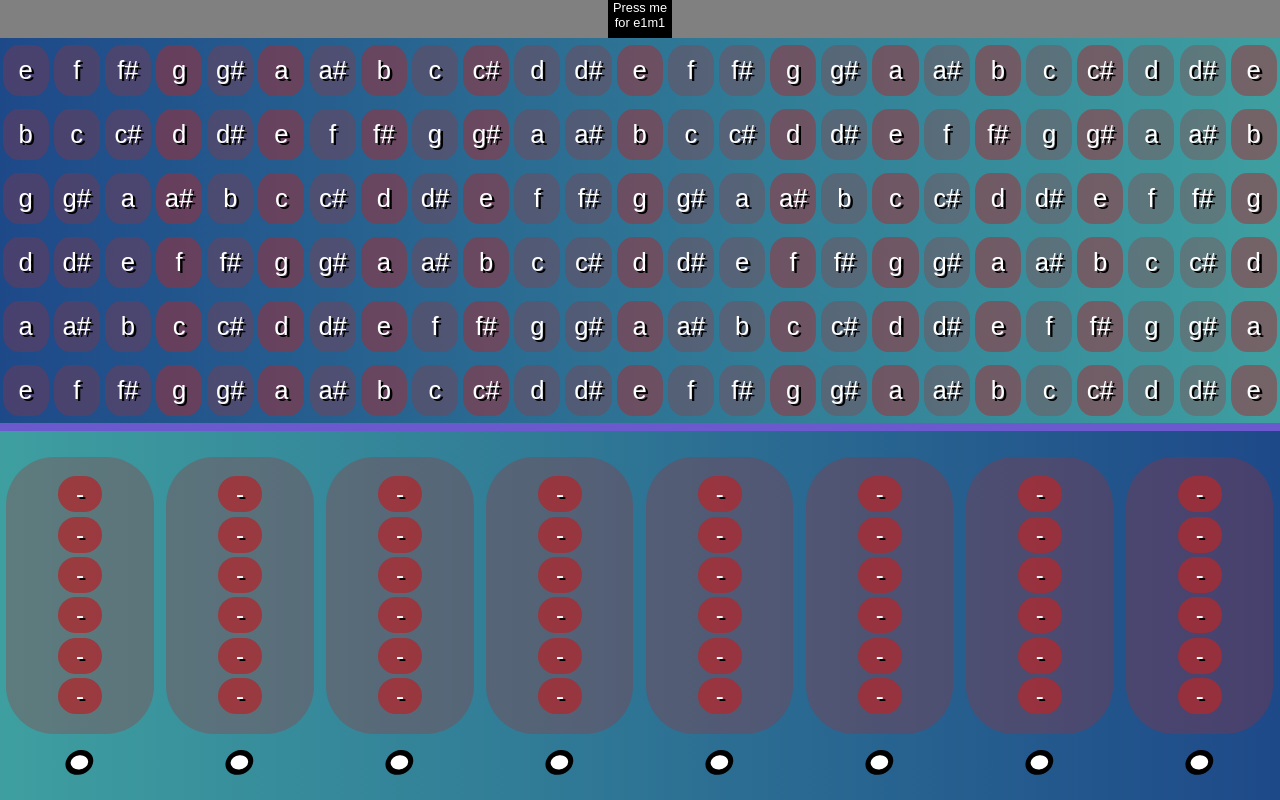
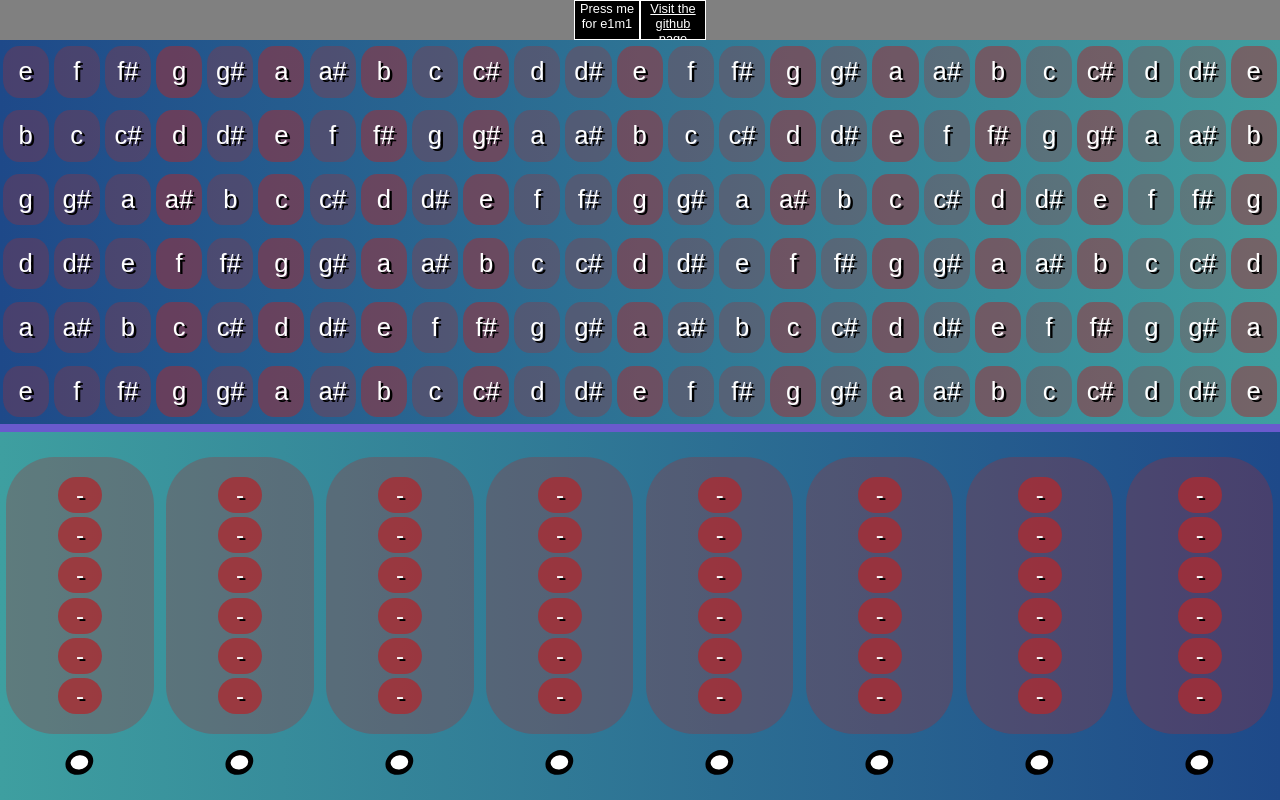
Before and after one commit to noah427/Melos, a plain HTML site: page index.html in a window 1280 px wide. Drawn offline with nearby package versions, Linux system fonts and the light colour scheme; a web font is replaced by a local one.

Commit message:
github button

```diff
--- a/index.html
+++ b/index.html
@@ -13,6 +13,9 @@
   <body>
     <div id="menus">
       <div id="e1m1" class="mitem">Press me for e1m1</div>
+      <div id="github" class="mitem">
+        <a href="https://github.com/noah427/Melos">Visit the github page</a>
+      </div>
     </div>
     <div id="fretboard"></div>
     <div id="tabbar"></div>
--- a/menus.css
+++ b/menus.css
@@ -14,4 +14,11 @@
   color: white;
   font-size: 1vmax;
   text-align: center;
+  border: 0.1vmax solid white;
 }
+
+#github > a{
+  color: white;
+  font-size: 1vmax;
+  text-align: center;
+}
```
